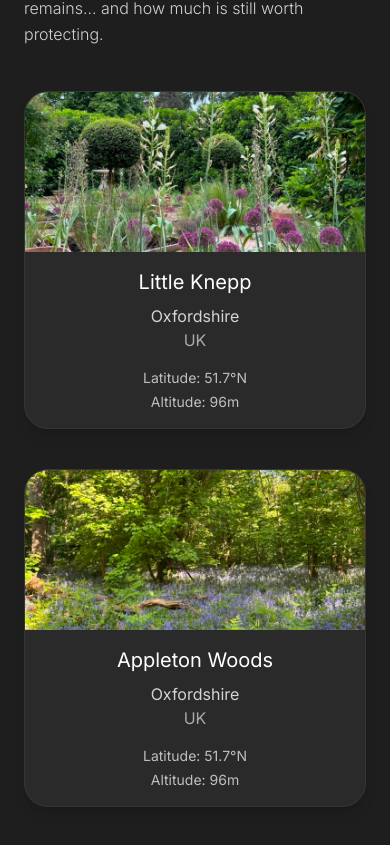
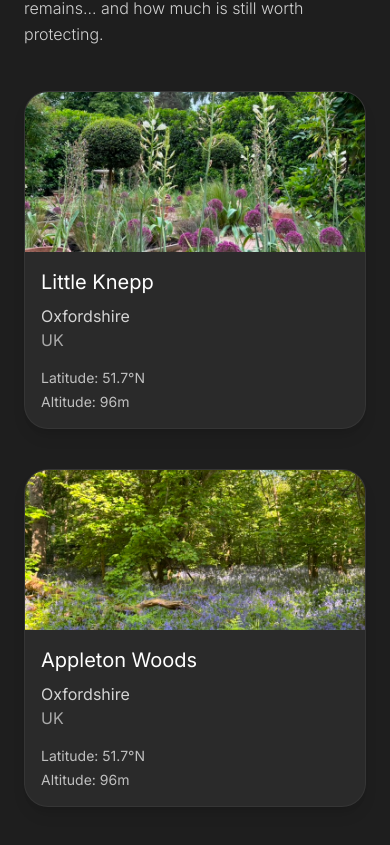
Before and after one commit to willsimons65/wild-clocks, a React (Vite) app in the folder climate-dashboard-react/: page / in a window 390 px wide. Shown: the part 740-1585 px from the top of the page. Built offline with nearby package versions, Linux system fonts and the light colour scheme.

Commit message:
More tweaks to the mobile cersion

```diff
--- a/climate-dashboard-react/src/components/home/PlaceCard.jsx
+++ b/climate-dashboard-react/src/components/home/PlaceCard.jsx
@@ -44,7 +44,7 @@ export default function PlaceCard({
           w-full md:w-1/2
           p-4 md:p-8       /* ⭐ smaller padding on mobile */
           flex flex-col justify-center
-          text-center md:text-left  /* ⭐ center text on mobile, left on desktop */
+          text-left md:text-left  /* ⭐ center text on mobile, left on desktop */
         "
       >
         <h2 className="text-xl md:text-2xl font-normal mb-2 md:mb-3">
--- a/climate-dashboard-react/src/components/photos/Lightbox.jsx
+++ b/climate-dashboard-react/src/components/photos/Lightbox.jsx
@@ -146,7 +146,7 @@ export default function Lightbox({
                 -top-10 md:-top-12   /* move closer on mobile */
                 right-0
                 text-white
-                text-2xl md:text-3xl  /* smaller icon on mobile */
+                text-2.5xl md:text-3xl  /* smaller icon on mobile */
                 hover:text-white/70
                 select-none
               "
```
